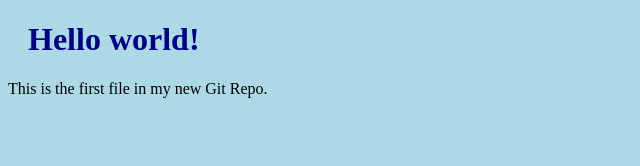
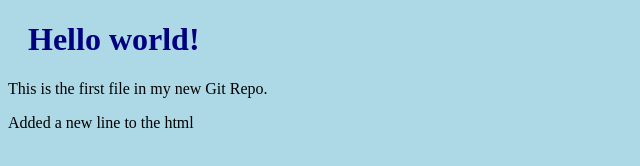
Before and after one commit to Firstgit0600/hello_world, a plain HTML site: page index.html in a window 1280 px wide. Shown: the whole page, without its empty margins (0-640 px from the left). Drawn offline with Linux system fonts and the light colour scheme.

Commit message:
updeated index.html with a new line

```diff
--- a/index.html
+++ b/index.html
@@ -8,6 +8,7 @@
 
 <h1>Hello world!</h1>
 <p>This is the first file in my new Git Repo.</p>
+<p>Added a new line to the html</p>
 
 </body>
 </html>
```
